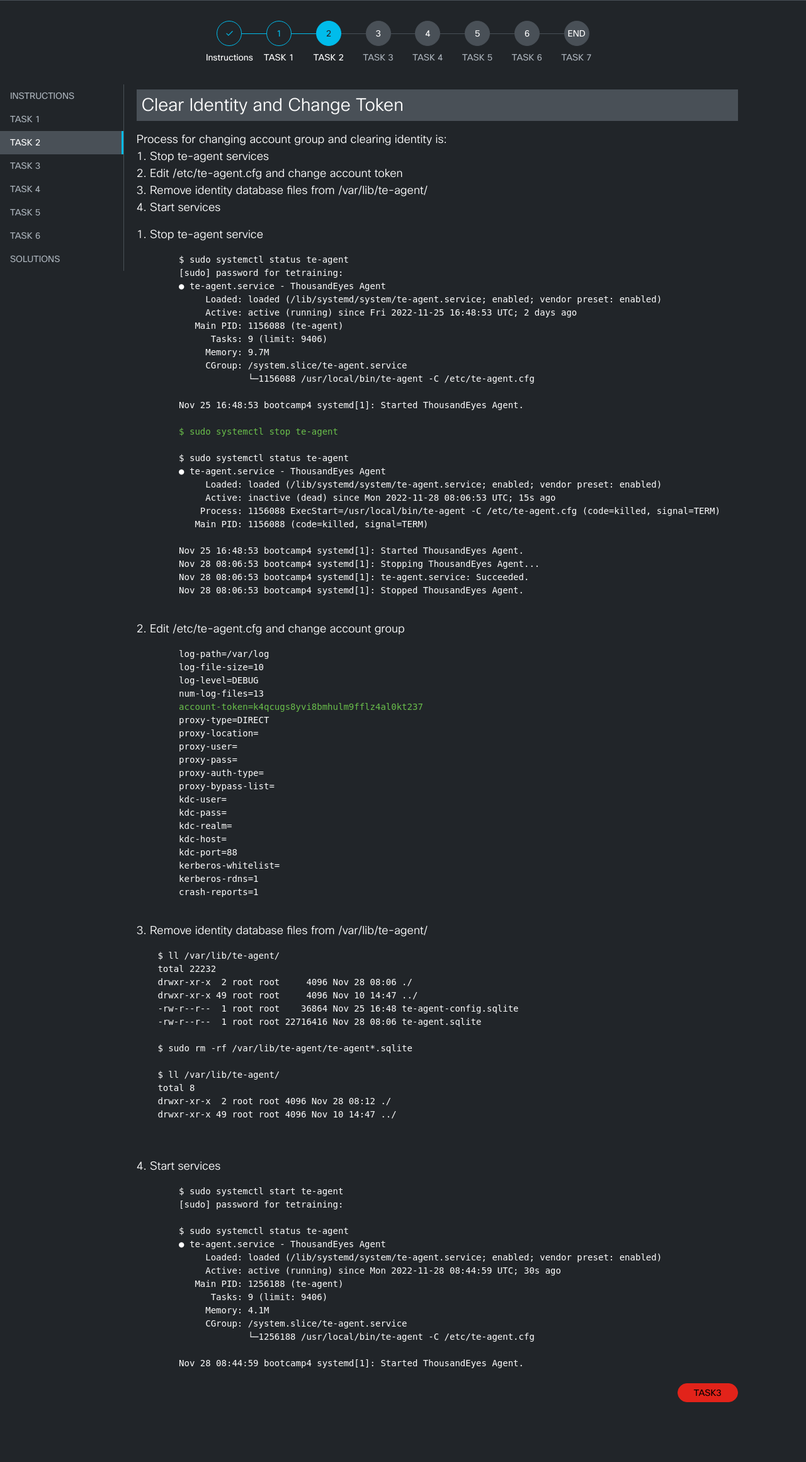
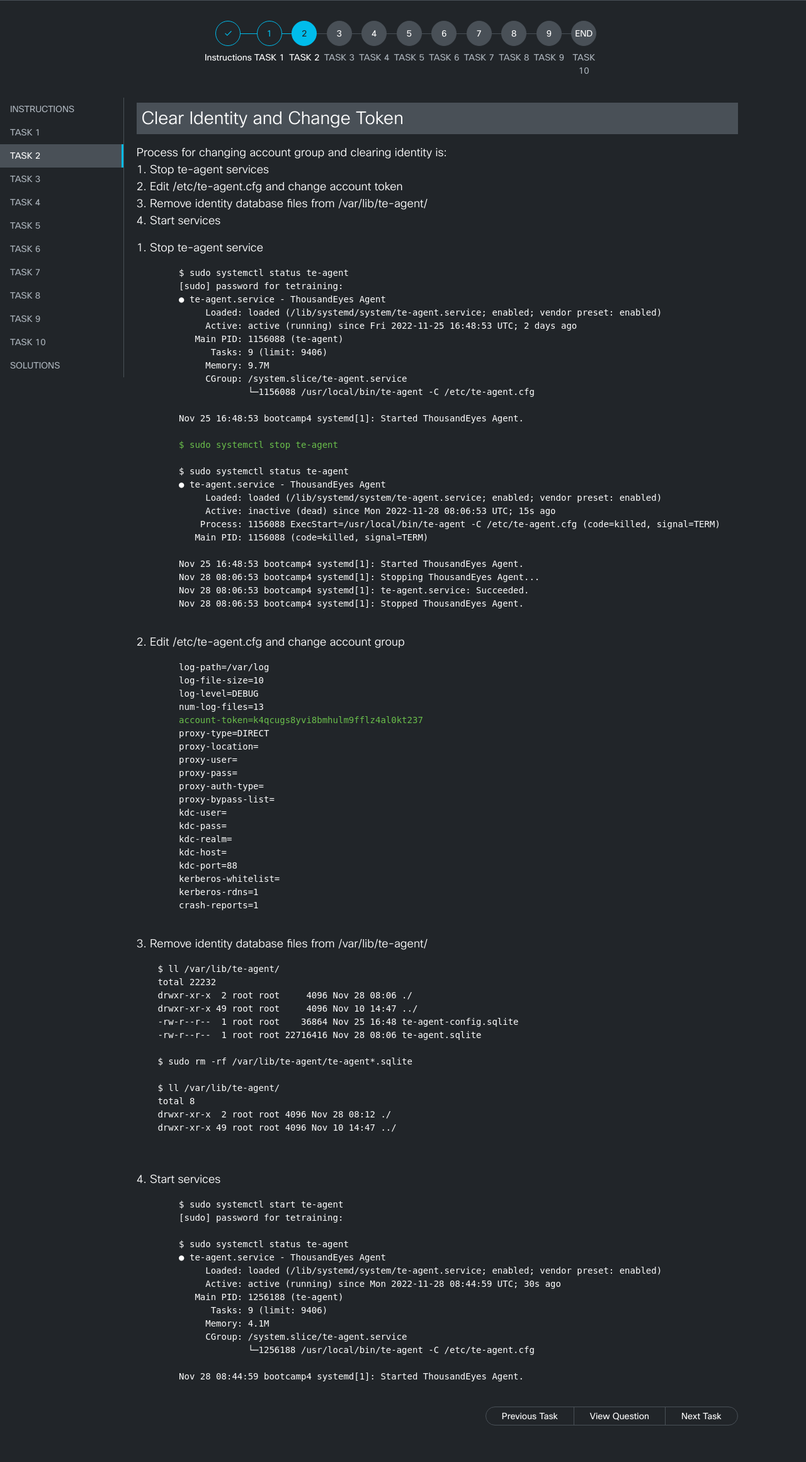
Before and after one commit to tsoprek/tebootcamp, a Flask app: page /solutionsT2 in a window 1280 px wide. Shown: the part 98-2419 px from the top of the page at 63% size. Before the commit the page ends 2324 px from the top, so only its background shows below. Run offline with Flask 2, Linux system fonts and the light colour scheme; data comes from the database, SQL or seed files in the repository; both versions use the stored data as it was after the commit; some libraries are stand-ins or nearby versions.

Commit message:
minor commits

```diff
--- a/templates/home.html
+++ b/templates/home.html
@@ -146,8 +146,8 @@
     <form method="POST" action="/">
     <div class="flex flex-left">
         <div class="btn-group">
-            <button class="btn btn--ghost--success" id="on-btn" name="task_status" value="0" onclick="taskson(1)">Enable ALL tasks</button>
-            <button class="btn btn--ghost--danger" id="off-btn" name="task_status" value="1" onclick="tasksoff(0)">Disable ALL tasks</button>
+            <button class="btn btn--ghost--primary" id="on-btn" name="task_status" value="0" onclick="taskson(1)">Enable ALL tasks</button>
+            <button class="btn btn--ghost--secondary" id="off-btn" name="task_status" value="1" onclick="tasksoff(0)">Disable ALL tasks</button>
         </div>
     </div>
     </form>
--- a/templates/solutionT2.html
+++ b/templates/solutionT2.html
@@ -38,8 +38,20 @@
                 <div class="step__label">TASK 6</div>
             </div>
             <div class="step">
+                <div class="step__icon">7</div>
+                <div class="step__label">TASK 7</div>
+            </div>
+            <div class="step">
+                <div class="step__icon">8</div>
+                <div class="step__label">TASK 8</div>
+            </div>
+            <div class="step">
+                <div class="step__icon">9</div>
+                <div class="step__label">TASK 9</div>
+            </div>
+            <div class="step">
                 <div class="step__icon">END</div>
-                <div class="step__label">TASK 7</div>
+                <div class="step__label">TASK 10</div>
             </div>
         </div>
     </div>
@@ -71,6 +83,18 @@
             <li id="vleft-7" class="tab">
                 <a tabindex="0" href="/task6">TASK 6</a>
             </li>
+            <li id="vleft-4" class="tab">
+                <a tabindex="0" href="/task3">TASK 7</a>
+            </li>
+            <li id="vleft-5" class="tab">
+                <a tabindex="0" href="/task4">TASK 8</a>
+            </li>
+            <li id="vleft-6" class="tab">
+                <a tabindex="0" href="/task5">TASK 9</a>
+            </li>
+            <li id="vleft-7" class="tab">
+                <a tabindex="0" href="/task6">TASK 10</a>
+            </li>
             <li id="vleft-8" class="tab">
                 <a tabindex="0">SOLUTIONS</a>
             </li>
@@ -95,6 +119,18 @@
             </div>
             <div id="vleft-7-content" class="tab-pane">
                 <p>TASK 6</p>
+            </div>
+            <div id="vleft-7-content" class="tab-pane">
+                <p>TASK 7</p>
+            </div>
+            <div id="vleft-7-content" class="tab-pane">
+                <p>TASK 8</p>
+            </div>
+            <div id="vleft-7-content" class="tab-pane">
+                <p>TASK 9</p>
+            </div>
+            <div id="vleft-7-content" class="tab-pane">
+                <p>TASK 10</p>
             </div>
             <div id="vleft-8-content" class="tab-pane">
                 <p>SOLUTIONS</p>
@@ -198,11 +234,17 @@
 
         Nov 28 08:44:59 bootcamp4 systemd[1]: Started ThousandEyes Agent.
     </pre>
-    <div class="row">
-        <div class="col-md-12">
-            <button class="btn btn--danger--right" style="float: center"><a style="color: black" href="/task3/">TASK3</a></button>
+
+    <div class="row base-margin-top base-margin-bottom">
+        <div class="col-md-12 flex flex-right">
+            <div class="btn-group">
+                <button class="btn btn--ghost" onclick="window.location.href =/task1/">Previous Task</button>
+                <button class="btn btn--ghost" onclick="window.location.href =/task2/">View Question</button>
+                <button class="btn btn--ghost" onclick="window.location.href =/task3/">Next Task</button>
+            </div>
         </div>
     </div>
+
     <br>
     <br>
 </body>
--- a/templates/task8.html
+++ b/templates/task8.html
@@ -41,7 +41,7 @@
                 <div class="step__icon">7</div>
                 <div class="step__label">TASK 7</div>
             </div>
-            <div class="step">
+            <div class="step active">
                 <div class="step__icon">8</div>
                 <div class="step__label">TASK 8</div>
             </div>
```
Also changed, not shown: templates/solutionT1.html (+43 -5 lines), templates/solutionT3.html (+9 -4 lines), templates/solutionT4.html (+8 -3 lines), templates/solutionT5.html (+7 -3 lines), templates/solutionT6.html (+7 -3 lines), templates/task1.html (+9 -4 lines), templates/task10.html (+12 -12 lines), templates/task2.html (+6 -2 lines), templates/task9.html (+11 -11 lines), tasks.db.
